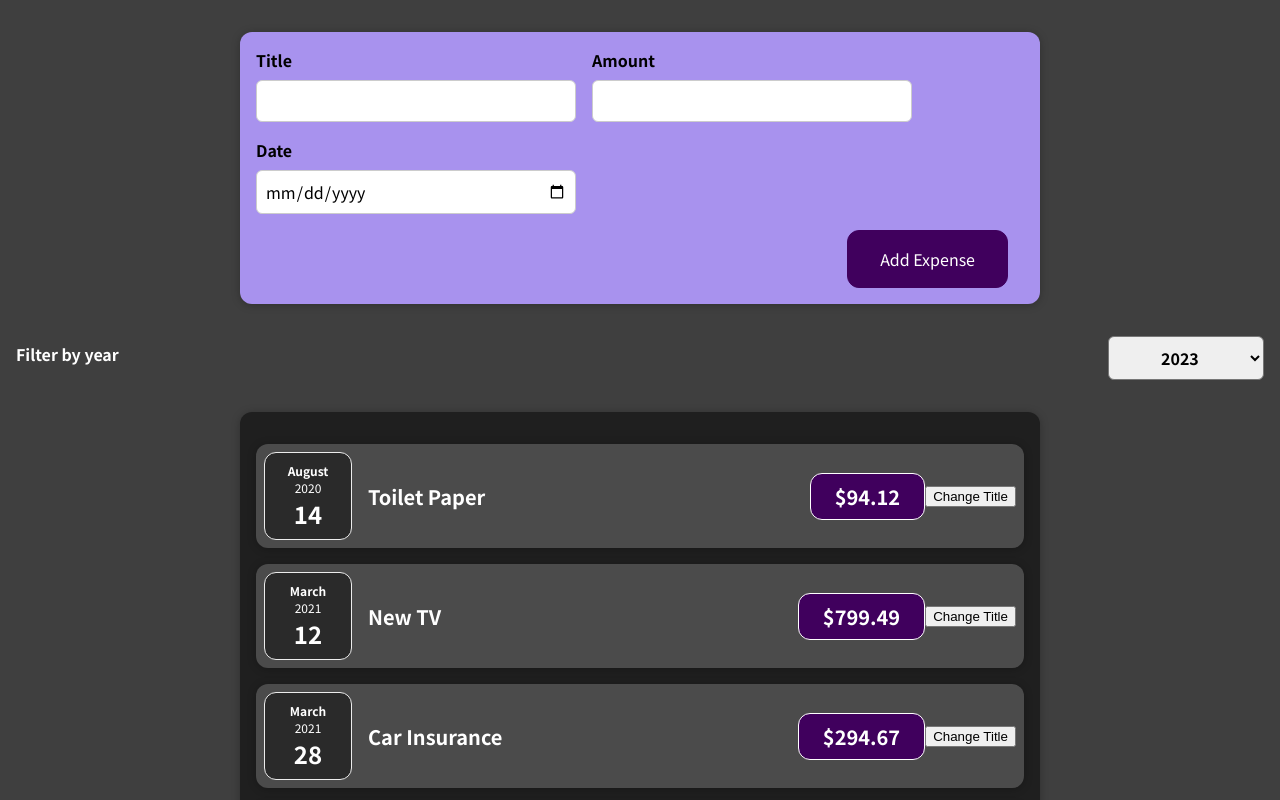
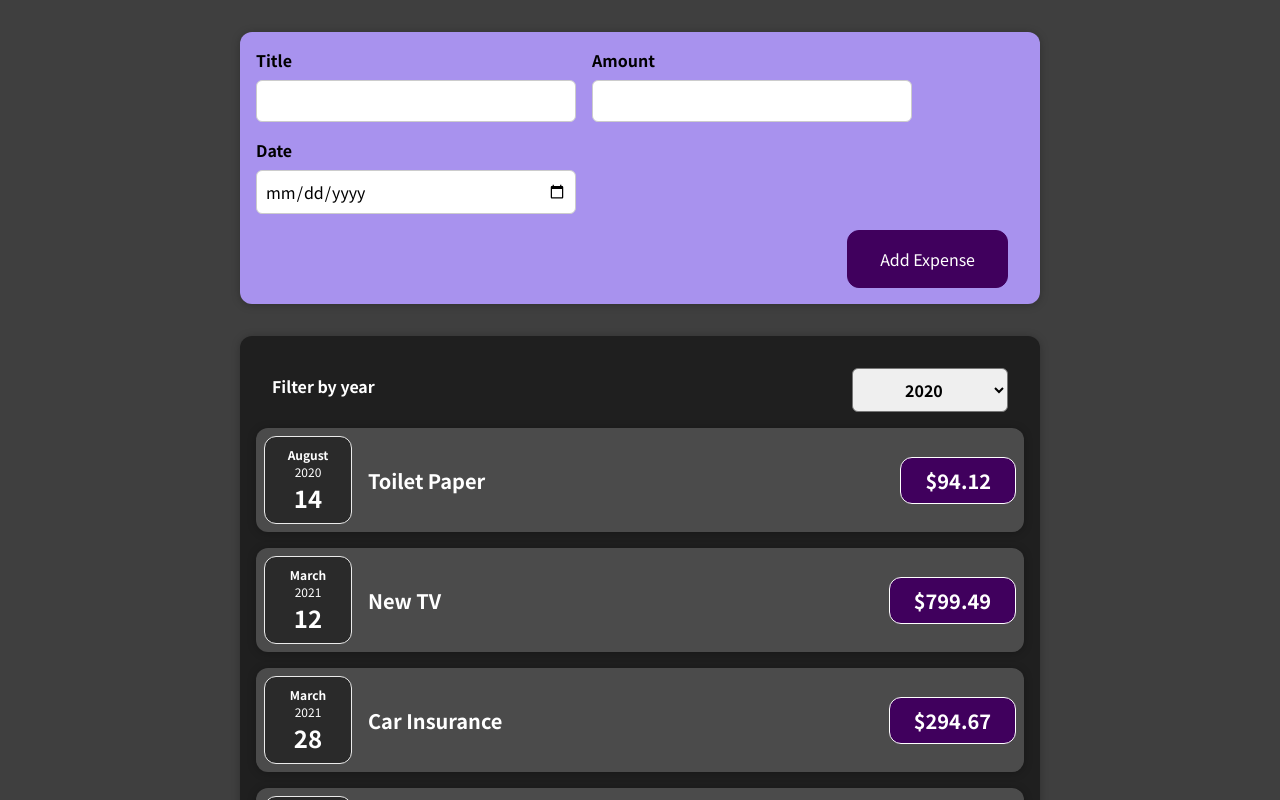
Before and after one commit to dominici94/react-course, a React (Create React App) app in the folder 01-starting-setup/: page / in a window 1280 px wide. Shown: the top 800 px of the page. Built offline with nearby package versions, Linux system fonts and the light colour scheme.

Commit message:
add expense filter by year component

```diff
--- a/01-starting-setup/src/components/Expenses/ExpenseItem.js
+++ b/01-starting-setup/src/components/Expenses/ExpenseItem.js
@@ -1,27 +1,28 @@
-import { useState } from "react";
+// import { useState } from "react";
 
 import ExpenseDate from "./ExpenseDate";
 import Card from "../UI/Card";
 import "./ExpenseItem.css";
 
 function ExpenseItem(props) {
-  const [title, setTitle] = useState(props.title);
-  console.log("Expense item evaluated");
+  // const [title, setTitle] = useState(props.title);
+  // console.log("Expense item evaluated");
 
-  const clickHandler = () => {
-    // console.log(title);
-    setTitle("Title updated!");
-    // console.log(title);
-  };
+  // const clickHandler = () => {
+  //   // console.log(title);
+  //   setTitle("Title updated!");
+  //   // console.log(title);
+  // };
 
   return (
     <Card className="expense-item">
       <ExpenseDate date={props.date} />
       <div className="expense-item__description">
-        <h2>{title}</h2>
+        {/* <h2>{title}</h2> */}
+        <h2>{props.title}</h2>
         <div className="expense-item__price">${props.amount}</div>
       </div>
-      <button onClick={clickHandler}>Change Title</button>
+      {/* <button onClick={clickHandler}>Change Title</button> */}
     </Card>
   );
 }
--- a/01-starting-setup/src/components/Expenses/Expenses.js
+++ b/01-starting-setup/src/components/Expenses/Expenses.js
@@ -2,13 +2,20 @@ import "./Expenses.css";
 import ExpenseItem from "./ExpenseItem";
 import Card from "../UI/Card";
 import ExpensesFilter from "../ExpensesFilter/ExpensesFilter";
+import { useState } from "react";
 
 function Expenses(props) {
   const classes = "expenses " + props.className;
+
+  const [selectedYear, setSelectedYear] = useState(2020);
+
+  const getYear = (year) => {
+    setSelectedYear(year);
+  };
   return (
     <div>
-      <ExpensesFilter />
       <Card className={classes}>
+        <ExpensesFilter selected={selectedYear} onChangeYear={getYear} />
         <ExpenseItem
           title={props.expenses[0].title}
           amount={props.expenses[0].amount}
--- a/01-starting-setup/src/components/ExpensesFilter/ExpensesFilter.js
+++ b/01-starting-setup/src/components/ExpensesFilter/ExpensesFilter.js
@@ -1,11 +1,15 @@
 import "./ExpensesFilter.css";
 
-const ExpensesFilter = () => {
+const ExpensesFilter = (props) => {
+  const yearChangeHandler = (event) => {
+    props.onChangeYear(event.target.value);
+  };
+
   return (
     <div className="expenses-filter">
       <div className="expenses-filter__control">
         <label>Filter by year</label>
-        <select>
+        <select onChange={yearChangeHandler} value={props.selected}>
           <option value="2023">2023</option>
           <option value="2022">2022</option>
           <option value="2021">2021</option>
```
